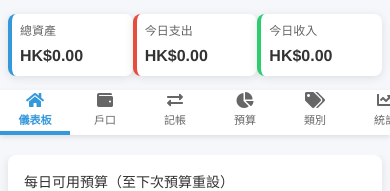
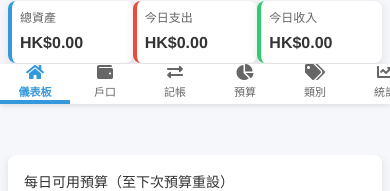
Before and after one commit to Shing1108/finance-spa, a React (Vite) app: page / in a window 390 px wide. Shown: the top 191 px of the page. Built offline with nearby package versions, Linux system fonts and the light colour scheme; no server answers.

Commit message:
edited css

```diff
--- a/src/styles.css
+++ b/src/styles.css
@@ -2197,8 +2197,10 @@ button, input, select, textarea {
 
 @media (max-width: 768px) {
     :root {
-        --header-area-height: 110px; /* 減小移動設備上的頂部區域高度 */
-    }
+        --finances-snapshot-height: 64px;
+        --nav-tabs-height: 40px;
+        --header-area-height: calc(var(--finances-snapshot-height) + var(--nav-tabs-height));
+      }
 
     .finances-snapshot {
         width: 100%;
```
